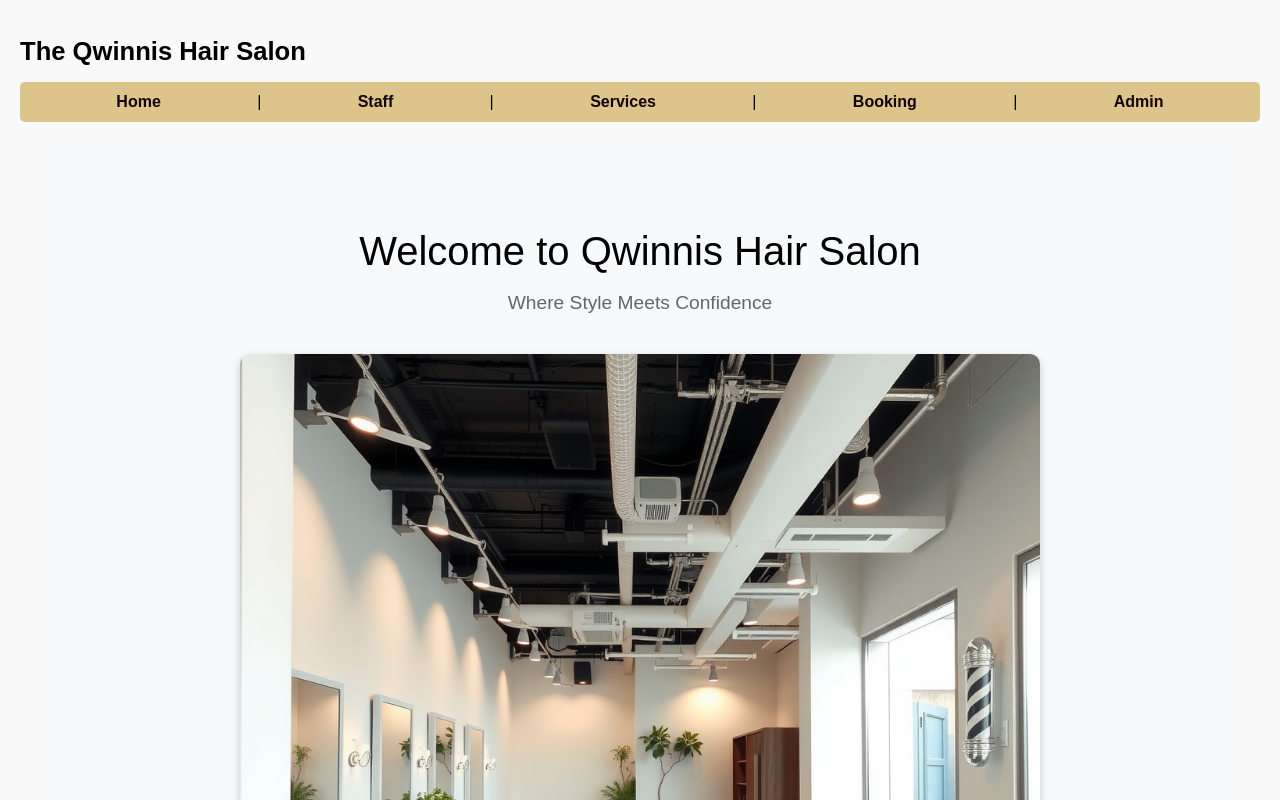
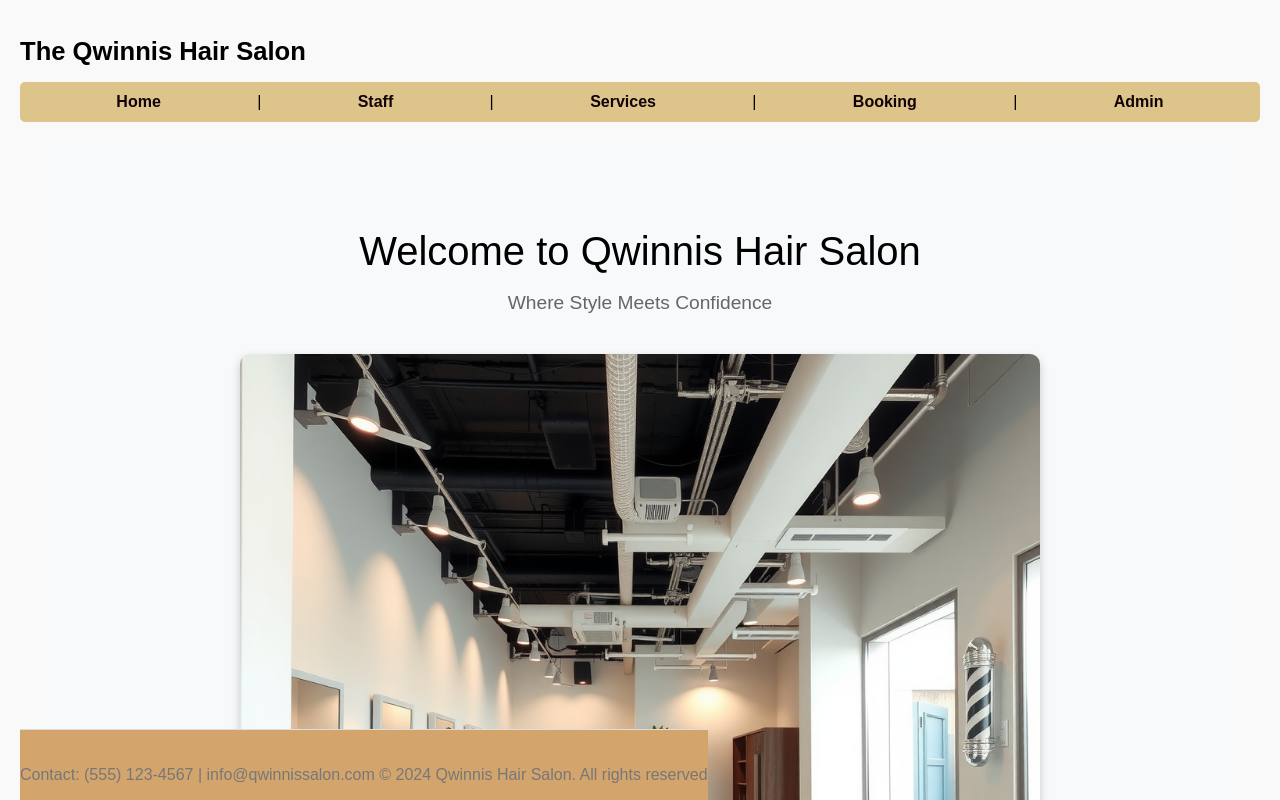
Before and after one commit to Kemboijames7/salon-website, a React (Vite) app in the folder client/: page / in a window 1280 px wide. Shown: the top 800 px of the page. Built offline with nearby package versions, Linux system fonts and the light colour scheme.

Commit message:
Added style

```diff
--- a/client/src/App.jsx
+++ b/client/src/App.jsx
@@ -25,10 +25,9 @@ function App() {
 
 
       <footer>
-            <p>Contact: (555) 123-4567 | info@qwinnissalon.com</p>
-                <p>© 2024 Qwinnis Hair Salon. All rights reserved</p>
-
-            </footer>
+  <p>Contact: (555) 123-4567 | info@qwinnissalon.com
+    © 2024 Qwinnis Hair Salon. All rights reserved</p>
+    </footer>
 
 
    </div>
--- a/client/src/index.css
+++ b/client/src/index.css
@@ -92,9 +92,11 @@ nav a:hover{
 }
 
 footer {
-  background-color: rgb(211, 165, 109);
-  position: fixed;
-  position: relative;
-  bottom:0;
+background-color: rgb(211, 165, 109);
+position: fixed;
+display: flex;
+justify-content: space-evenly;
+align-items: center;
+bottom:0;
 
 }
```
